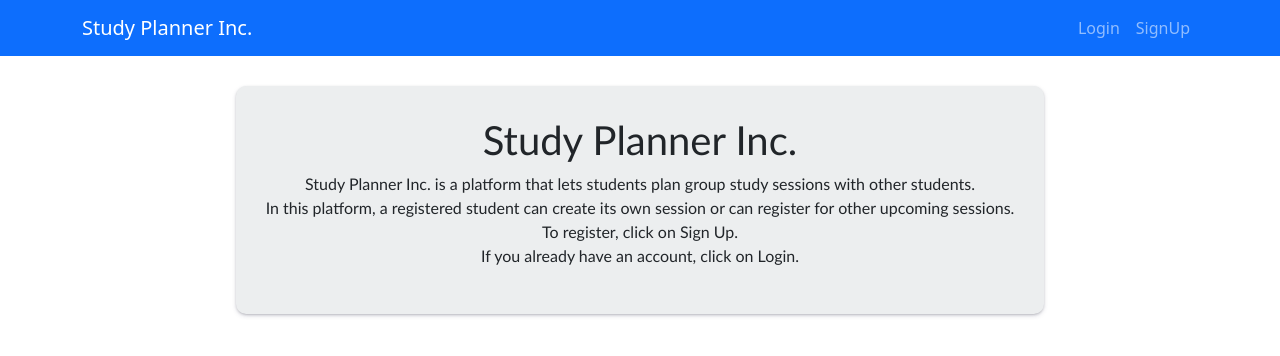
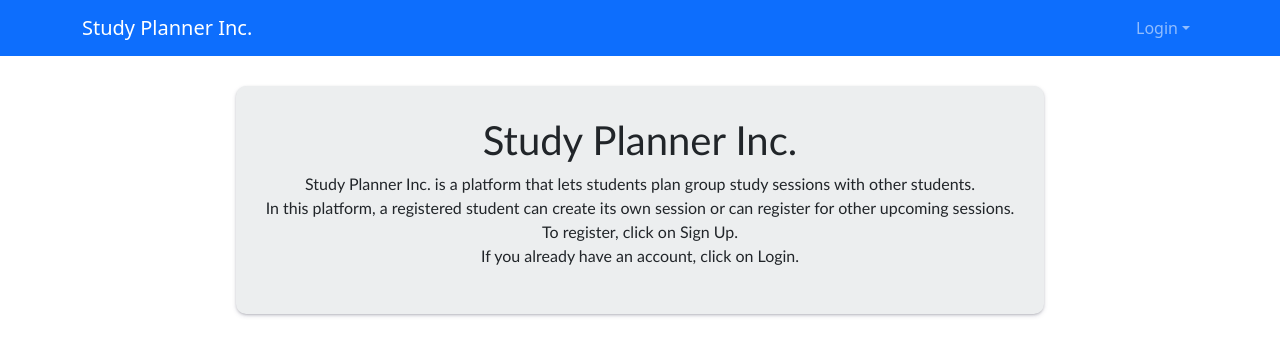
Before and after one commit to Aditya61101/Group-Study, a Next.js app: page / in a window 1280 px wide. Shown: the top 356 px of the page. Built offline with nearby package versions, Linux system fonts and the light colour scheme; no server answers.

Commit message:
added edits to navbar

```diff
--- a/src/components/Navbar.js
+++ b/src/components/Navbar.js
@@ -1,5 +1,5 @@
 import React from "react";
-import { Container, Nav, Navbar, NavLink } from "react-bootstrap";
+import { Container, Nav, Navbar, NavLink ,NavDropdown} from "react-bootstrap";
 import Link from "next/link";
 import { signOut, useSession } from "next-auth/react";
 import { toast } from "react-toastify";
@@ -11,11 +11,12 @@ const Navigation = () => {
     signOut();
   };
   return (
-    <Navbar bg="primary" expand="lg" variant="dark">
+    <Navbar bg="primary" expand="xl" variant="dark">
       <Container>
         <Link className="navbar-brand" href="/">
           Study Planner Inc.
         </Link>
+
         <Navbar.Toggle aria-controls="basic-navbar-nav" />
         <Navbar.Collapse id="basic-navbar-nav">
           <Nav className="ms-auto">
@@ -24,9 +25,15 @@ const Navigation = () => {
                 <Link className="nav-link" href="/upcoming-sessions">
                   Upcoming Sessions
                 </Link>
-                <Link className="nav-link" href="/create-session">
-                  Create a Session
+                <Link className="nav-link" href="/past-sessions">
+                  Past Sessions
                 </Link>
+
+                <NavDropdown title="Create a Session" id="basic-nav-dropdown">
+                 <NavDropdown.Item href="/create-session">Create Sessions</NavDropdown.Item>
+                 <NavDropdown.Item href="#">Coding Sessions</NavDropdown.Item>
+                 <NavDropdown.Item href="#">Others</NavDropdown.Item>
+                </NavDropdown>
                 <Link className="nav-link" href="/">
                   {session?.user?.email}
                 </Link>
@@ -44,16 +51,15 @@ const Navigation = () => {
               </>
             ) : (
               <>
-                <Link className="nav-link" href="/login">
-                  Login
-                </Link>
-                <Link className="nav-link" href="/signup">
-                  SignUp
-                </Link>
+                <NavDropdown title="Login" id="basic-nav-dropdown">
+                 <NavDropdown.Item href="/signup">SignUp</NavDropdown.Item>
+                 <NavDropdown.Item href="/login">Login</NavDropdown.Item>
+                </NavDropdown>
               </>
             )}
           </Nav>
         </Navbar.Collapse>
+
       </Container>
     </Navbar>
   );
```
Also changed, not shown: 1 other file (tests, documents, lock files or other folders).
